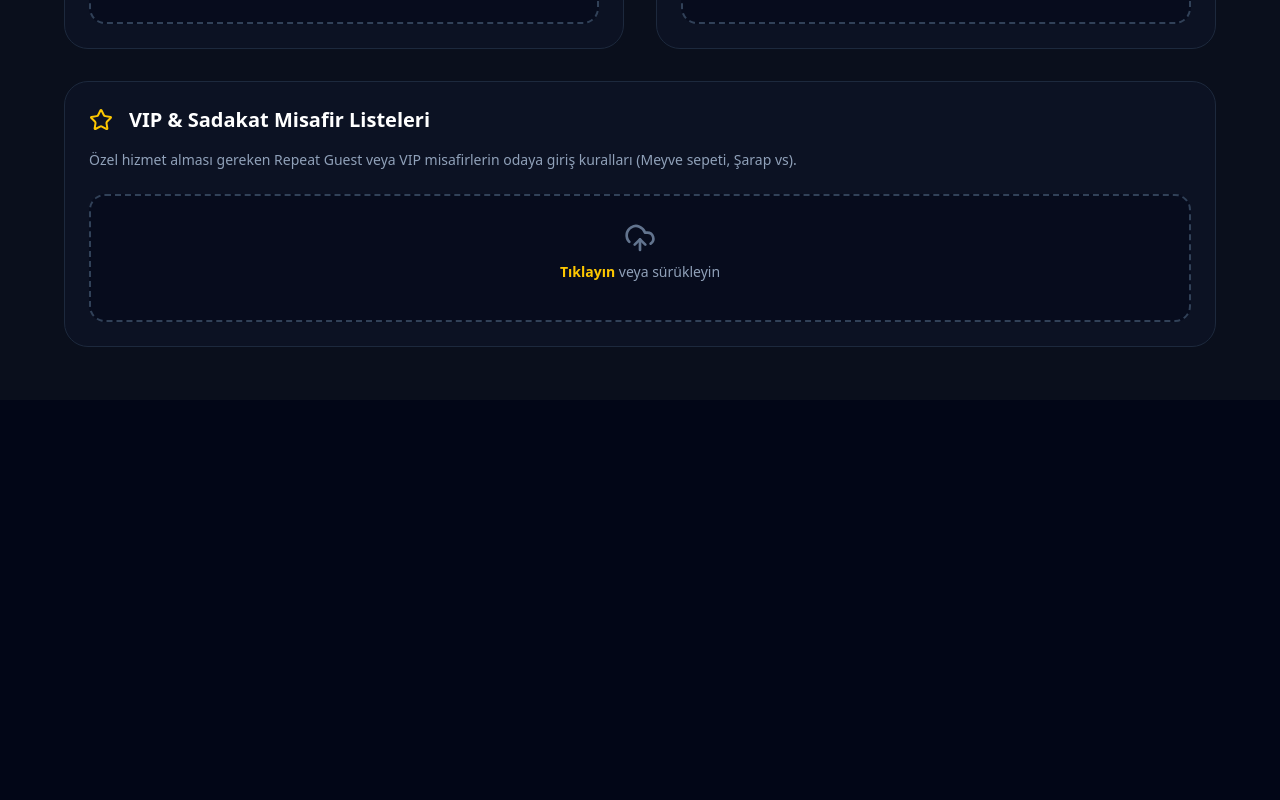
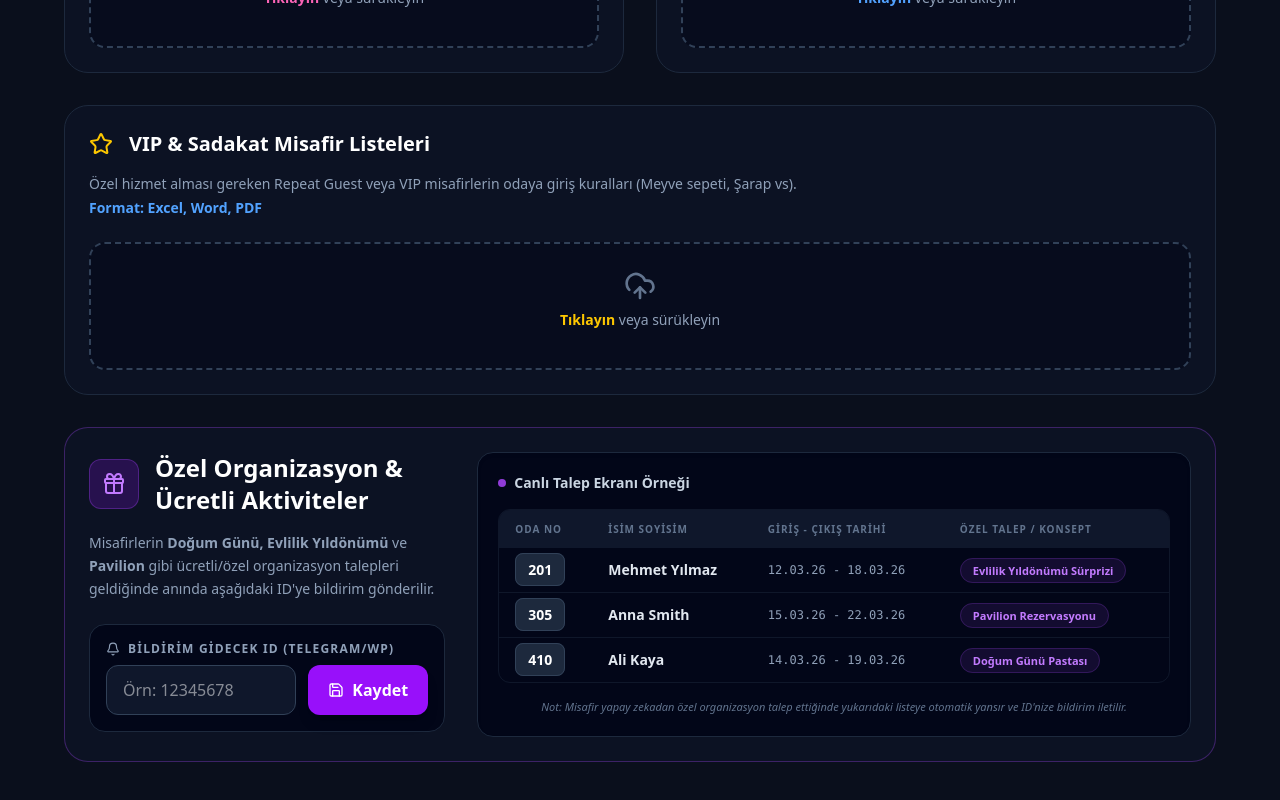
Before and after one commit to qltydigital-hub/HotelGenDigital, a Next.js app in the folder hotel-admin-dashboard/: page /settings/gr in a window 1280 px wide. Shown: the part 400-1200 px from the top of the page. Before the commit the page ends 800 px from the top, so only its background shows below. Built offline with nearby package versions, Linux system fonts and the light colour scheme; no server answers; the database is empty; sample sign-in values are in the browser's storage.

Commit message:
feat/fix: add format specs to GR uploads, add special orgs section to GR, update FO inhouse upload description

```diff
--- a/hotel-admin-dashboard/src/app/settings/fo/page.tsx
+++ b/hotel-admin-dashboard/src/app/settings/fo/page.tsx
@@ -344,7 +344,7 @@ export default function FrontOfficeSettings() {
                                 {isUploaded ? <CheckSquare className="w-7 h-7 text-emerald-400" /> : <FileSearch className="w-7 h-7 text-blue-400" />}
                                 <div>
                                     <h2 className={`text-2xl font-bold ${isUploaded ? 'text-emerald-400' : ''}`}>Günlük Inhouse Listesi Yükle (Akıllı Filtreleme)</h2>
-                                    <p className="text-slate-400 text-sm mt-1">Excel veya PDF yüklediğinizde fiyatlar vb. gizli bilgiler otomatik silinir; sadece iletişim ve konaklama özeti listelenir.</p>
+                                    <p className="text-slate-400 text-sm mt-1">Sisteme detaylı Inhouse listesi yüklense dahi KVKK ve güvenlik gereği <strong>sadece; Oda Numarası, İsim Soyisim, Kişi Sayısı ve Giriş-Çıkış Tarihi</strong> alınıyor. İlgili personelin bunu bilmesi yeterlidir.</p>
                                 </div>
                             </div>
 
--- a/hotel-admin-dashboard/src/app/settings/gr/page.tsx
+++ b/hotel-admin-dashboard/src/app/settings/gr/page.tsx
@@ -1,6 +1,6 @@
 "use client";
 import React, { useState, useEffect } from 'react';
-import { Settings, UploadCloud, HeartHandshake, Map, Star, LogOut, CheckSquare, Loader2 } from 'lucide-react';
+import { Settings, UploadCloud, HeartHandshake, Map, Star, LogOut, CheckSquare, Loader2, Gift, Save, Bell } from 'lucide-react';
 import Link from 'next/link';
 import { uploadDocumentToSupabase, supabase } from '../../../lib/supabase-client';
 
@@ -8,7 +8,31 @@ export default function GuestRelationSettings() {
     const [uploadTimes, setUploadTimes] = useState<Record<string, string>>({});
     const [isUploadingObj, setIsUploadingObj] = useState<Record<string, boolean>>({});
 
+    // Özel Organizasyon (Special Org) State
+    const [specialOrgTelegramId, setSpecialOrgTelegramId] = useState("");
+    const [isSavingOrg, setIsSavingOrg] = useState(false);
+
+    // Mock Veriler
+    const mockSpecialRequests = [
+        { id: 1, room: "201", name: "Mehmet Yılmaz", date: "12.03.26 - 18.03.26", req: "Evlilik Yıldönümü Sürprizi" },
+        { id: 2, room: "305", name: "Anna Smith", date: "15.03.26 - 22.03.26", req: "Pavilion Rezervasyonu" },
+        { id: 3, room: "410", name: "Ali Kaya", date: "14.03.26 - 19.03.26", req: "Doğum Günü Pastası" }
+    ];
+
     useEffect(() => {
+        // Load GR special org settings from db
+        const loadSettings = async () => {
+             // Simüle edilmiş fetch, normalde /api/settings vb. kullanılır
+             try {
+                 const res = await fetch('/api/settings');
+                 const data = await res.json();
+                 if(data.success && data.data.special_org_telegram_id) {
+                     setSpecialOrgTelegramId(data.data.special_org_telegram_id);
+                 }
+             } catch(e) {}
+        };
+        loadSettings();
+
         const loadUploadTimes = async () => {
             try {
                 const { data, error } = await supabase
@@ -31,6 +55,22 @@ export default function GuestRelationSettings() {
         };
         loadUploadTimes();
     }, []);
+
+    const saveSpecialOrgId = async () => {
+        setIsSavingOrg(true);
+        try {
+            await fetch('/api/settings', {
+                method: 'POST',
+                headers: { 'Content-Type': 'application/json' },
+                body: JSON.stringify({ special_org_telegram_id: specialOrgTelegramId })
+            });
+            alert("Özel Organizasyon ID başarıyla kaydedildi.");
+        } catch (error) {
+            console.error(error);
+        } finally {
+            setIsSavingOrg(false);
+        }
+    };
 
     const handleGenericUpload = async (key: string, e: React.ChangeEvent<HTMLInputElement>) => {
         if (e.target.files && e.target.files.length > 0) {
@@ -82,14 +122,14 @@ export default function GuestRelationSettings() {
                             {uploadTimes['alacarte'] ? <CheckSquare className="w-6 h-6 text-emerald-400" /> : <UtensilsIcon className="w-6 h-6 text-pink-400" />}
                             <h2 className={`text-xl font-bold ${uploadTimes['alacarte'] ? 'text-emerald-400' : ''}`}>A'la Carte İşleyiş ve Kuralları</h2>
                         </div>
-                        <p className="text-slate-400 text-sm mb-6">Misafirlerin restoran randevularını onaylama şartları, masa sayıları ve uygunlukları.</p>
+                        <p className="text-slate-400 text-sm mb-6">Misafirlerin restoran randevularını onaylama şartları, masa sayıları ve uygunlukları.<br/><span className="text-blue-400 font-semibold mt-1 inline-block">Format: Excel, Word, PDF</span></p>
 
                         <label className={`flex flex-col items-center justify-center w-full h-32 border-2 border-dashed rounded-2xl cursor-pointer transition-colors group ${uploadTimes['alacarte'] ? 'border-emerald-500/50 hover:bg-emerald-900/20' : 'border-slate-700 bg-slate-950/50 hover:bg-slate-800/50'}`}>
                             <div className="flex flex-col items-center justify-center pt-5 pb-6">
                                 {isUploadingObj['alacarte'] ? <Loader2 className="w-8 h-8 mb-2 animate-spin text-slate-400" /> : <UploadCloud className={`w-8 h-8 mb-2 transition-colors ${uploadTimes['alacarte'] ? 'text-emerald-400' : 'text-slate-500 group-hover:text-pink-400'}`} />}
                                 <p className="mb-2 text-sm text-slate-400"><span className={`font-bold ${uploadTimes['alacarte'] ? 'text-emerald-400' : 'text-pink-400'}`}>{isUploadingObj['alacarte'] ? 'Yükleniyor...' : (uploadTimes['alacarte'] ? 'Yeniden Yükle' : 'Tıklayın')}</span> {isUploadingObj['alacarte'] ? '' : 'veya sürükleyin'}</p>
                             </div>
-                            <input type="file" className="hidden" onChange={(e) => handleGenericUpload('alacarte', e)} disabled={isUploadingObj['alacarte']} />
+                            <input type="file" className="hidden" accept=".pdf,.doc,.docx,.xls,.xlsx" onChange={(e) => handleGenericUpload('alacarte', e)} disabled={isUploadingObj['alacarte']} />
                         </label>
                         {uploadTimes['alacarte'] && (
                             <div className="mt-4 text-xs font-medium text-emerald-400 text-center">Son Yükleme: <br/>{uploadTimes['alacarte']}</div>
@@ -102,14 +142,14 @@ export default function GuestRelationSettings() {
                             {uploadTimes['activities'] ? <CheckSquare className="w-6 h-6 text-emerald-400" /> : <Map className="w-6 h-6 text-blue-400" />}
                             <h2 className={`text-xl font-bold ${uploadTimes['activities'] ? 'text-emerald-400' : ''}`}>Günlük Aktivite ve Şov Bilgileri</h2>
                         </div>
-                        <p className="text-slate-400 text-sm mb-6">Akşam şovları, animasyon programı ve çocuk kulübü aktivite planlarını ekleyin.</p>
+                        <p className="text-slate-400 text-sm mb-6">Akşam şovları, animasyon programı ve çocuk kulübü aktivite planlarını ekleyin.<br/><span className="text-blue-400 font-semibold mt-1 inline-block">Format: Excel, Word, PDF</span></p>
 
                         <label className={`flex flex-col items-center justify-center w-full h-32 border-2 border-dashed rounded-2xl cursor-pointer transition-colors group ${uploadTimes['activities'] ? 'border-emerald-500/50 hover:bg-emerald-900/20' : 'border-slate-700 bg-slate-950/50 hover:bg-slate-800/50'}`}>
                             <div className="flex flex-col items-center justify-center pt-5 pb-6">
                                 {isUploadingObj['activities'] ? <Loader2 className="w-8 h-8 mb-2 animate-spin text-slate-400" /> : <UploadCloud className={`w-8 h-8 mb-2 transition-colors ${uploadTimes['activities'] ? 'text-emerald-400' : 'text-slate-500 group-hover:text-blue-400'}`} />}
                                 <p className="mb-2 text-sm text-slate-400"><span className={`font-bold ${uploadTimes['activities'] ? 'text-emerald-400' : 'text-blue-400'}`}>{isUploadingObj['activities'] ? 'Yükleniyor...' : (uploadTimes['activities'] ? 'Yeniden Yükle' : 'Tıklayın')}</span> {isUploadingObj['activities'] ? '' : 'veya sürükleyin'}</p>
                             </div>
-                            <input type="file" className="hidden" onChange={(e) => handleGenericUpload('activities', e)} disabled={isUploadingObj['activities']} />
+                            <input type="file" className="hidden" accept=".pdf,.doc,.docx,.xls,.xlsx" onChange={(e) => handleGenericUpload('activities', e)} disabled={isUploadingObj['activities']} />
                         </label>
                         {uploadTimes['activities'] && (
                             <div className="mt-4 text-xs font-medium text-emerald-400 text-center">Son Yükleme: <br/>{uploadTimes['activities']}</div>
@@ -122,20 +162,93 @@ export default function GuestRelationSettings() {
                             {uploadTimes['vip'] ? <CheckSquare className="w-6 h-6 text-emerald-400" /> : <Star className="w-6 h-6 text-yellow-400" />}
                             <h2 className={`text-xl font-bold ${uploadTimes['vip'] ? 'text-emerald-400' : ''}`}>VIP & Sadakat Misafir Listeleri</h2>
                         </div>
-                        <p className="text-slate-400 text-sm mb-6">Özel hizmet alması gereken Repeat Guest veya VIP misafirlerin odaya giriş kuralları (Meyve sepeti, Şarap vs).</p>
+                        <p className="text-slate-400 text-sm mb-6">Özel hizmet alması gereken Repeat Guest veya VIP misafirlerin odaya giriş kuralları (Meyve sepeti, Şarap vs).<br/><span className="text-blue-400 font-semibold mt-1 inline-block">Format: Excel, Word, PDF</span></p>
 
                         <label className={`flex flex-col items-center justify-center w-full h-32 border-2 border-dashed rounded-2xl cursor-pointer transition-colors group ${uploadTimes['vip'] ? 'border-emerald-500/50 hover:bg-emerald-900/20' : 'border-slate-700 bg-slate-950/50 hover:bg-slate-800/50'}`}>
                             <div className="flex flex-col items-center justify-center pt-5 pb-6">
                                 {isUploadingObj['vip'] ? <Loader2 className="w-8 h-8 mb-2 animate-spin text-slate-400" /> : <UploadCloud className={`w-8 h-8 mb-2 transition-colors ${uploadTimes['vip'] ? 'text-emerald-400' : 'text-slate-500 group-hover:text-yellow-400'}`} />}
                                 <p className="mb-2 text-sm text-slate-400"><span className={`font-bold ${uploadTimes['vip'] ? 'text-emerald-400' : 'text-yellow-400'}`}>{isUploadingObj['vip'] ? 'Yükleniyor...' : (uploadTimes['vip'] ? 'Yeniden Yükle' : 'Tıklayın')}</span> {isUploadingObj['vip'] ? '' : 'veya sürükleyin'}</p>
                             </div>
-                            <input type="file" className="hidden" onChange={(e) => handleGenericUpload('vip', e)} disabled={isUploadingObj['vip']} />
+                            <input type="file" className="hidden" accept=".pdf,.doc,.docx,.xls,.xlsx" onChange={(e) => handleGenericUpload('vip', e)} disabled={isUploadingObj['vip']} />
                         </label>
                         {uploadTimes['vip'] && (
                             <div className="mt-4 text-xs font-medium text-emerald-400 text-center">Son Yükleme: <br/>{uploadTimes['vip']}</div>
                         )}
                     </div>
 
+                    {/* --- YENİ EKLENEN: ÖZEL ORGANİZASYON & PAVILION --- */}
+                    <div className="md:col-span-2 bg-slate-900/50 border border-purple-500/30 rounded-3xl p-6 relative group hover:border-purple-500/60 transition-all flex flex-col xl:flex-row gap-8">
+                        {/* Sol Kısım: Ayarlar & Açıklama */}
+                        <div className="xl:w-1/3 flex flex-col justify-between">
+                            <div>
+                                <div className="flex items-center gap-4 mb-4">
+                                    <div className="bg-purple-600/20 p-3 rounded-xl border border-purple-500/30">
+                                        <Gift className="w-6 h-6 text-purple-400" />
+                                    </div>
+                                    <h2 className="text-2xl font-bold text-white">Özel Organizasyon & Ücretli Aktiviteler</h2>
+                                </div>
+                                <p className="text-sm text-slate-400 leading-relaxed mb-6">Misafirlerin <strong>Doğum Günü, Evlilik Yıldönümü</strong> ve <strong>Pavilion</strong> gibi ücretli/özel organizasyon talepleri geldiğinde anında aşağıdaki ID'ye bildirim gönderilir.</p>
+
+                                <div className="bg-slate-950 p-4 rounded-2xl border border-slate-800">
+                                    <label className="text-xs font-bold text-slate-400 uppercase tracking-widest block mb-2 flex items-center gap-2"><Bell className="w-3.5 h-3.5"/> Bildirim Gidecek ID (Telegram/WP)</label>
+                                    <div className="flex flex-col sm:flex-row gap-3">
+                                        <input
+                                            type="text"
+                                            value={specialOrgTelegramId}
+                                            onChange={(e) => setSpecialOrgTelegramId(e.target.value)}
+                                            placeholder="Örn: 12345678"
+                                            className="w-full bg-slate-900 border border-slate-700 rounded-xl px-4 py-3 text-white focus:outline-none focus:ring-2 focus:ring-purple-500 transition-all"
+                                        />
+                                        <button
+                                            onClick={saveSpecialOrgId}
+                                            disabled={isSavingOrg}
+                                            className="whitespace-nowrap bg-purple-600 hover:bg-purple-500 text-white font-bold py-3 px-5 rounded-xl transition-all shadow-lg flex items-center justify-center gap-2"
+                                        >
+                                            {isSavingOrg ? <Loader2 className="w-4 h-4 animate-spin"/> : <Save className="w-4 h-4"/>}
+                                            Kaydet
+                                        </button>
+                                    </div>
+                                </div>
+                            </div>
+                        </div>
+
+                        {/* Sağ Kısım: Talep Tablosu (Örnek Görünüm) */}
+                        <div className="xl:w-2/3 bg-slate-950 border border-slate-800 rounded-2xl p-5 shadow-inner flex flex-col">
+                            <h3 className="text-sm font-bold text-slate-300 mb-4 flex items-center gap-2">
+                                <span className="w-2 h-2 rounded-full bg-purple-500 animate-pulse"></span>
+                                Canlı Talep Ekranı Örneği
+                            </h3>
+                            <div className="overflow-x-auto w-full border border-slate-800/50 rounded-xl">
+                                <table className="w-full text-left text-sm text-slate-300">
+                                    <thead className="bg-slate-900 text-slate-500 uppercase text-[10px] font-black tracking-widest">
+                                        <tr>
+                                            <th className="px-4 py-3">Oda No</th>
+                                            <th className="px-4 py-3">İsim Soyisim</th>
+                                            <th className="px-4 py-3">Giriş - Çıkış Tarihi</th>
+                                            <th className="px-4 py-3">Özel Talep / Konsept</th>
+                                        </tr>
+                                    </thead>
+                                    <tbody className="divide-y divide-slate-800/50">
+                                        {mockSpecialRequests.map((req) => (
+                                            <tr key={req.id} className="hover:bg-slate-800/20 transition-colors">
+                                                <td className="px-4 py-3">
+                                                    <span className="bg-slate-800 text-white font-bold px-3 py-1.5 rounded-lg border border-slate-700">{req.room}</span>
+                                                </td>
+                                                <td className="px-4 py-3 font-semibold text-slate-200">{req.name}</td>
+                                                <td className="px-4 py-3 text-xs font-mono text-slate-400">{req.date}</td>
+                                                <td className="px-4 py-3">
+                                                    <span className="bg-purple-500/10 text-purple-400 border border-purple-500/20 px-3 py-1 rounded-full text-[11px] font-bold">
+                                                        {req.req}
+                                                    </span>
+                                                </td>
+                                            </tr>
+                                        ))}
+                                    </tbody>
+                                </table>
+                            </div>
+                            <p className="text-[11px] text-slate-500 mt-4 italic text-center">Not: Misafir yapay zekadan özel organizasyon talep ettiğinde yukarıdaki listeye otomatik yansır ve ID'nize bildirim iletilir.</p>
+                        </div>
+                    </div>
                 </div>
             </div>
         </div>
```
